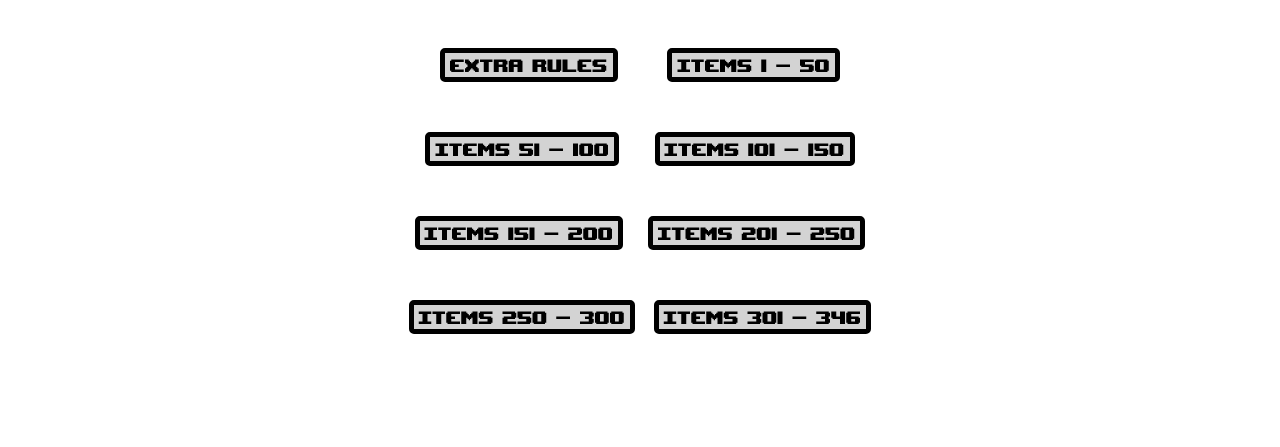
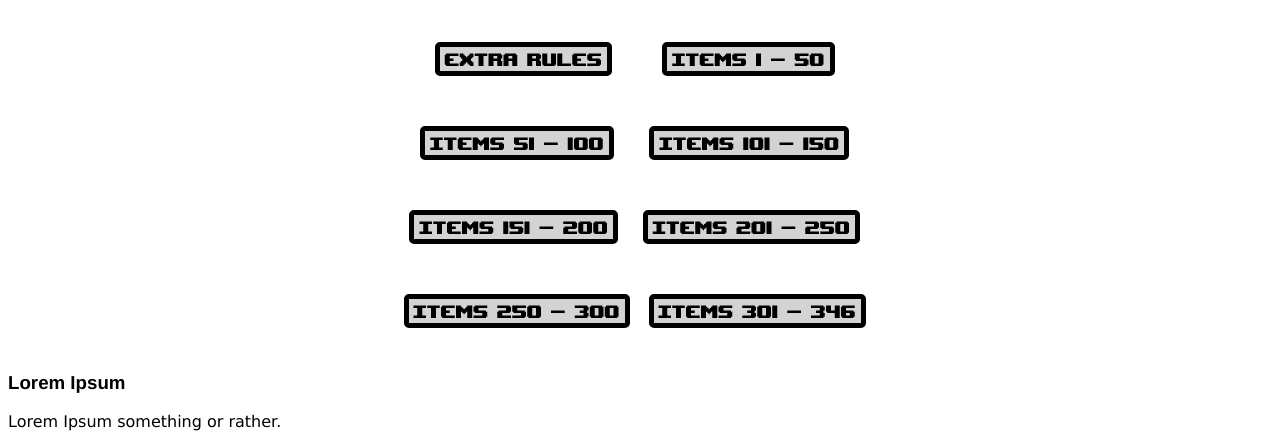
Before and after one commit to rs-code-hk/TBOIDD, a plain HTML site: page index.html in a window 1280 px wide. Shown: the part 465-912 px from the top of the page. Before the commit the page ends 832 px from the top, so only its background shows below. Drawn offline with Linux system fonts and the light colour scheme.

Commit message:
Added fonts and extra rules

```diff
--- a/index.html
+++ b/index.html
@@ -2,14 +2,15 @@
 <html>
     <head>
         <link rel = "stylesheet" href = "style.css">
+        <title>Binding of Isaac in D&D</title>
     </head>
     <body>
         <h1>Welcome to Riley's</h1>
         <img src = "Images/Titles/RebirthTitle.png" alt = "The binding of isaac: Rebirth" id = "title">
         <h1 style = "float: right">Items in Dungeons &amp; Dragons</h1>
-        <br><br><br><br>
+        <br><br><br><br><br>
         <div id = "mainMenuButtons">
-            <a><p class = "button1">&ThinSpace;Extra Rules&ThinSpace;</p></a>
+            <a href = "extraRules.html"><p class = "button1">&ThinSpace;Extra Rules&ThinSpace;</p></a>
             <a><p class = "button1">&ThinSpace;Items 1 - 50&ThinSpace;</p></a>
             <a><p class = "button1">&ThinSpace;Items 51 - 100&ThinSpace;</p></a>
             <a><p class = "button1">&ThinSpace;Items 101 - 150&ThinSpace;</p></a>
@@ -18,5 +19,7 @@
             <a><p class = "button1">&ThinSpace;Items 250 - 300&ThinSpace;</p></a>
             <a><p class = "button1">&ThinSpace;Items 301 - 346&ThinSpace;</p></a>
         </div>
+        <h3>Lorem Ipsum</h3>
+        <p>Lorem Ipsum something or rather.</p>
     </body>
 </html>
--- a/style.css
+++ b/style.css
@@ -4,14 +4,12 @@
     margin: auto;
 }
 #mainMenuButtons {
-    margin: auto;
+    margin-left: auto;
     width: 500px;
     display: flex;
     flex-flow: row wrap;
     justify-content: space-evenly;
     resize: none;
-    font-family: upheavel;
-    font-size: 25px;
 }
 /*Classes*/
 .button1 {
@@ -20,6 +18,8 @@
     border-width:5px;
     border-radius:5px;
     background-color:lightgrey;
+    font-family: upheavel;
+    font-size: 25px;
 }
 /*@s*/
 @font-face {
@@ -31,6 +31,16 @@
     src: url(Fonts/upheavtt.ttf);
 }
 /*HTML*/
-body {
+h1 {
     font-family:QuintReg;
 }
+h3 {
+    font-family:'Franklin Gothic Medium', 'Arial Narrow', Arial, sans-serif;
+}
+p {
+    font-family:'Lucida Sans', 'Lucida Sans Regular', 'Lucida Grande', 'Lucida Sans Unicode', Geneva, Verdana, sans-serif;
+}
+a {
+    text-decoration: none;
+    color:black;
+}
```
Also changed, not shown: extraRules.html (added, +24 -0 lines).
